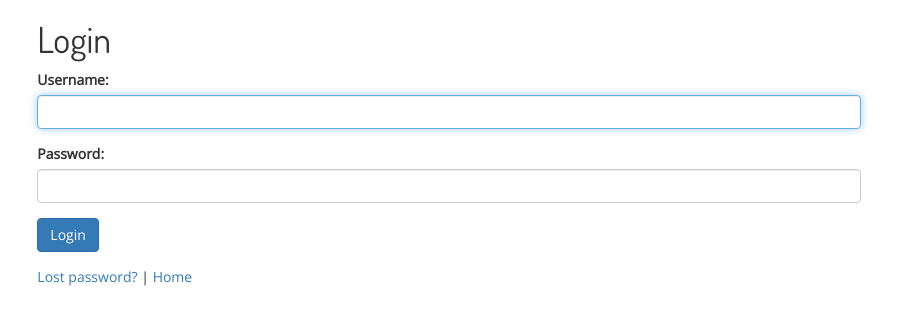
After one commit to edbrook/django-localLibrary, a Django app: page /accounts/login/ in a window 1280 px wide. The commit adds this page. Shown: the top 325 px of the page, without its empty margins (191-1088 px from the left). Run offline with Django 3.2, Linux system fonts and the light colour scheme; some libraries are stand-ins or nearby versions.

Commit message:
Authentication! Login/out templates. Moved generic template into application root so auth can have same L&F without having to ref catalog app

```diff
--- a/catalog/static/css/styles.css
+++ b/catalog/static/css/styles.css
@@ -29,6 +29,10 @@ td p {
     margin-right:30px;
 }
 
+.list-dbl-space li {
+    margin-top: 20px;
+}
+
 .available {
     color: green;
 }
--- a/catalog/templates/catalog/author_detail.html
+++ b/catalog/templates/catalog/author_detail.html
@@ -1,4 +1,4 @@
-{% extends "catalog/layouts/base_generic.html" %}
+{% extends "catalog/layouts/base.html" %}
 
 {% block title %}{{ author.last_name }}, {{ author.first_name }}{% endblock %}
 
--- a/catalog/templates/catalog/author_list.html
+++ b/catalog/templates/catalog/author_list.html
@@ -1,4 +1,4 @@
-{% extends "catalog/layouts/base_generic.html" %}
+{% extends "catalog/layouts/base.html" %}
 
 {% block title %}All Authors{% endblock %}
 
--- a/catalog/templates/catalog/book_detail.html
+++ b/catalog/templates/catalog/book_detail.html
@@ -1,4 +1,4 @@
-{% extends "catalog/layouts/base_generic.html" %}
+{% extends "catalog/layouts/base.html" %}
 
 {% block title %}{{ book.title }}{% endblock %}
 
--- a/catalog/templates/catalog/book_list.html
+++ b/catalog/templates/catalog/book_list.html
@@ -1,4 +1,4 @@
-{% extends "catalog/layouts/base_generic.html" %}
+{% extends "catalog/layouts/base.html" %}
 
 {% block title %}All Books{% endblock %}
 
--- a/catalog/templates/catalog/index.html
+++ b/catalog/templates/catalog/index.html
@@ -1,4 +1,4 @@
-{% extends "catalog/layouts/base_generic.html" %}
+{% extends "catalog/layouts/base.html" %}
 
 {% block title %}Library Home{% endblock %}
 
--- a/locallibrary/settings.py
+++ b/locallibrary/settings.py
@@ -55,7 +55,7 @@ ROOT_URLCONF = 'locallibrary.urls'
 TEMPLATES = [
     {
         'BACKEND': 'django.template.backends.django.DjangoTemplates',
-        'DIRS': [],
+        'DIRS': ['./templates', ],
         'APP_DIRS': True,
         'OPTIONS': {
             'context_processors': [
@@ -100,6 +100,7 @@ AUTH_PASSWORD_VALIDATORS = [
     },
 ]
 
+LOGIN_REDIRECT_URL = '/'
 
 # Internationalization
 # https://docs.djangoproject.com/en/1.10/topics/i18n/
--- a/locallibrary/urls.py
+++ b/locallibrary/urls.py
@@ -18,7 +18,8 @@ from django.contrib import admin
 from django.views.generic import RedirectView
 
 urlpatterns = [
-    url(r'^$', RedirectView.as_view(url='/catalog/', permanent=True)),
+    url(r'^$', RedirectView.as_view(url='/catalog/', permanent=True), name='index'),
     url(r'^catalog/', include('catalog.urls')),
     url(r'^admin/', admin.site.urls),
+    url(r'^accounts/', include('django.contrib.auth.urls')),
 ]
--- a/catalog/templates/catalog/layouts/base_generic.html
+++ b/templates/layouts/base_generic.html
@@ -17,11 +17,6 @@
         <div class="row">
             <div class="col-sm-2">
             {% block sidebar %}
-                <ul class="sidebar-nav">
-                    <li><a href="{% url 'catalog:index' %}">Home</a></li>
-                    <li><a href="{% url 'catalog:books-list' %}">All books</a></li>
-                    <li><a href="{% url 'catalog:authors-list' %}">All authors</a></li>
-                </ul>
             {% endblock %}
             </div>
             <div class="col-sm-10 col-md-8">
--- /dev/null
+++ b/templates/registration/login.html
@@ -0,0 +1,44 @@
+{% extends 'layouts/base_generic.html' %}
+
+{% block content %}
+    <h1>Login</h1>
+    {% if form.errors %}
+        <p>Your username and password didn't match. Please try again.</p>
+    {% endif %}
+    {% if next %}
+        {% if user.is_authenticated %}
+            <p>Your account doesn't have access to this page. To proceed,
+                please login with an account that has access.</p>
+        {% else %}
+            <p>Please login to see this page.</p>
+        {% endif %}
+    {% endif %}
+    <form method="post" action="{% url 'login' %}">
+        {% csrf_token %}
+        <div class="form-group">
+            <td>{{ form.username.label_tag }}</td>
+            <td><input class="form-control"
+                       id="{{ form.username.id_for_label }}"
+                       name="{{ form.username.html_name }}"
+                       maxlength="{{ form.username.field.max_length }}"
+                       autofocus=""
+                       type="text" required />
+        </div>
+        <div class="form-group">
+            <td>{{ form.password.label_tag }}</td>
+            <td><input class="form-control"
+                       id="{{ form.password.id_for_label }}"
+                       name="{{ form.password.html_name }}"
+                       type="password" required /></td>
+        </div>
+
+        <div class="form-group">
+            <input class="btn btn-primary" type="submit" value="Login" />
+            <input type="hidden" name="next" value="{{ next }}" />
+        </div>
+    </form>
+    <div>
+        <a href="{% url 'password_reset' %}">Lost password?</a> |
+        <a href="{% url 'index' %}">Home</a>
+    </div>
+{% endblock %}
--- /dev/null
+++ b/templates/registration/password_reset_done.html
@@ -0,0 +1,6 @@
+{% extends "layouts/base_generic.html" %}
+
+{% block content %}
+<p>We've emailed you instructions for setting your password. If they
+    haven't arrived in a few minutes, check your spam folder.</p>
+{% endblock %}
--- /dev/null
+++ b/templates/registration/password_reset_email.html
@@ -0,0 +1,2 @@
+Someone asked for password reset for email {{ email }}. Follow the link below:
+{{ protocol}}://{{ domain }}{% url 'password_reset_confirm' uidb64=uid token=token %}
```
Also changed, not shown: catalog/templates/catalog/layouts/base.html (added, +16 -0 lines), templates/registration/logged_out.html (added, +11 -0 lines), templates/registration/password_reset_complete.html (added, +9 -0 lines), templates/registration/password_reset_confirm.html (added, +31 -0 lines), templates/registration/password_reset_form.html (added, +19 -0 lines).
